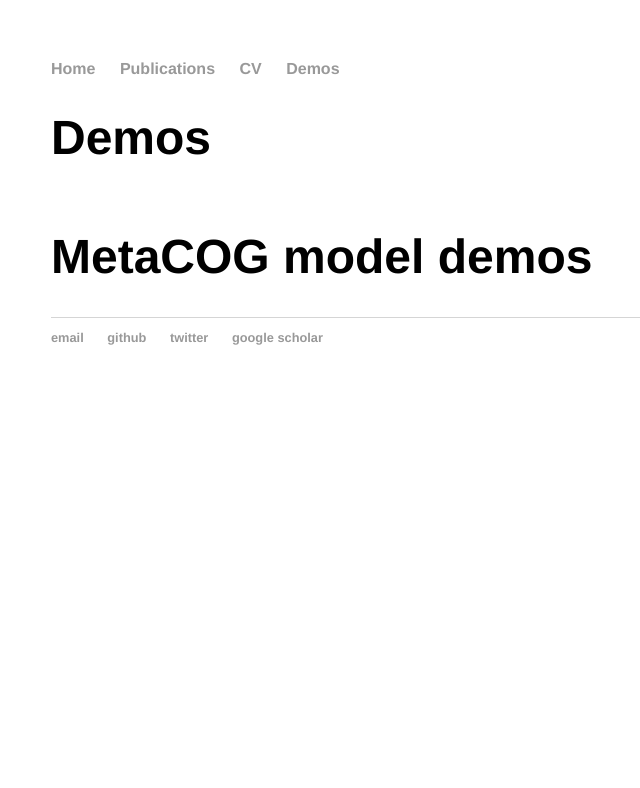
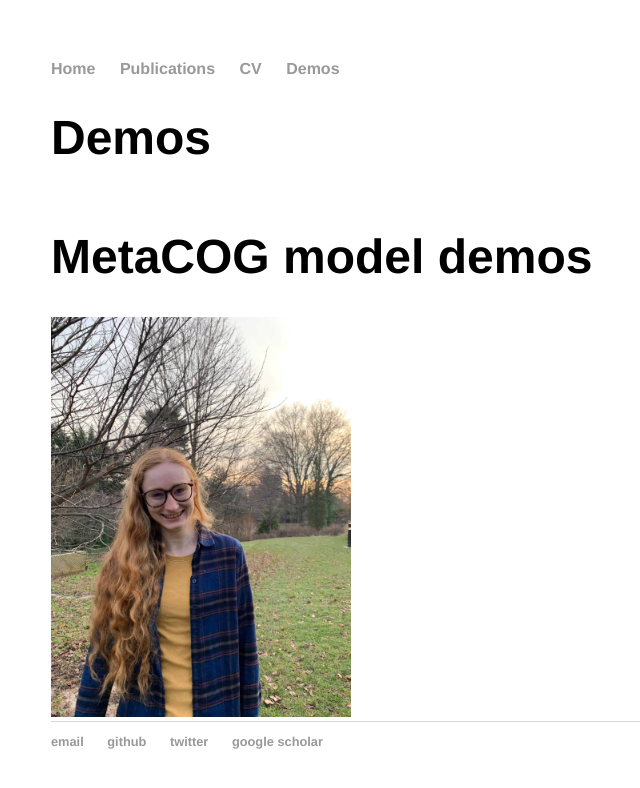
Before and after one commit to marleneberke/marleneberke.github.io, a Jekyll site: the page built from Demos.html, in a window 1280 px wide. Shown: the top 788 px of the page, without its empty margins (141-781 px from the left). Built offline with Jekyll 4.4.1, drawn with Linux system fonts in a browser that asks for light colours.

Commit message:
Update Demos.html

```diff
--- a/Demos.html
+++ b/Demos.html
@@ -4,14 +4,15 @@ title: Publications
 ---
 <div class="blurb">
 
-	<h1>Demos</h1>
+<h1>Demos</h1>
   <div class="row">
     <h1>MetaCOG model demos</h1>
-
+    <img src = "marlene.jpg" alt = "marlene" style="width:300px;height:400px;">
 
 
 
   </div>
+  </div>
 
 
 </div><!-- /.blurb -->
```
